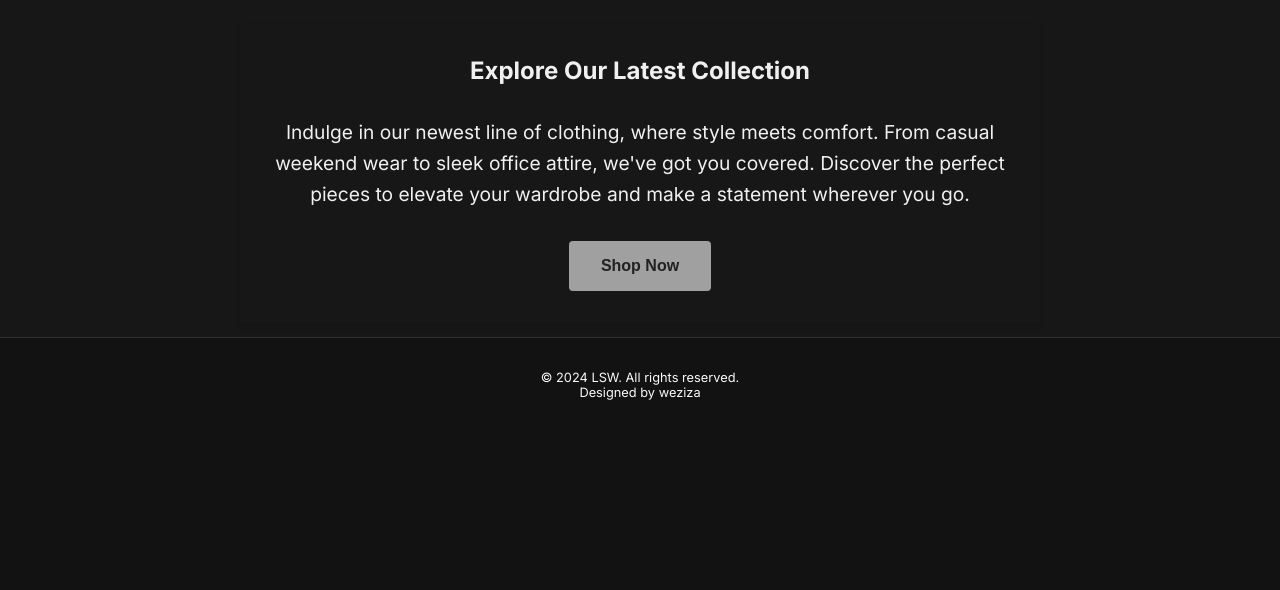
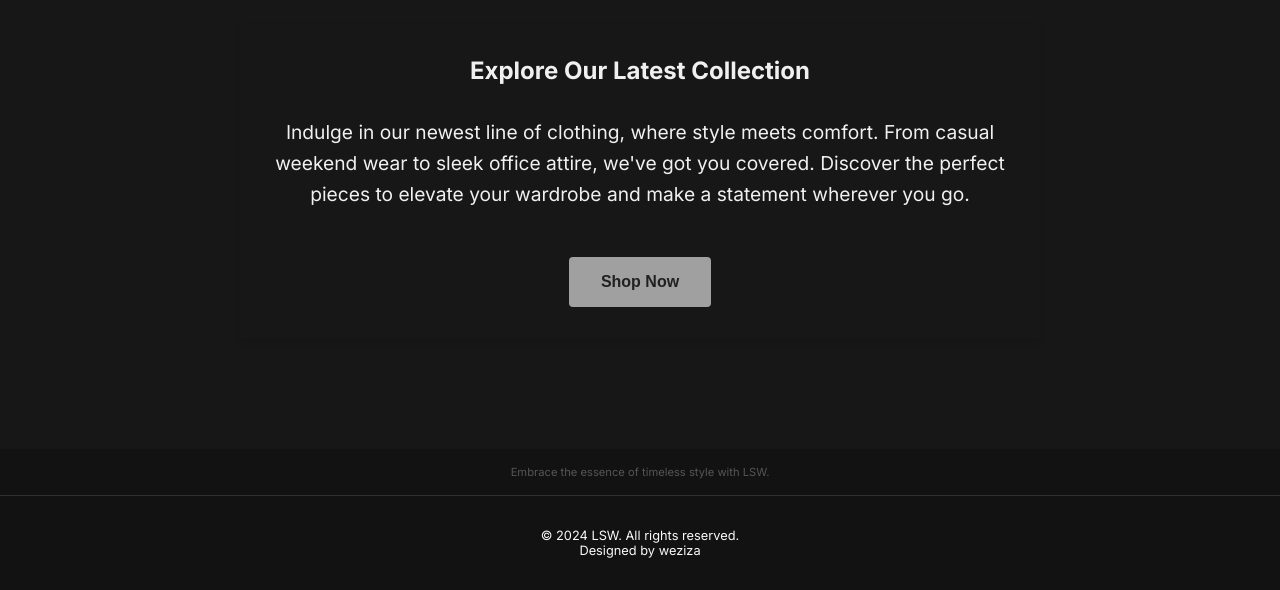
Before and after one commit to wweziza/lsw-ink, a Next.js app: page / in a window 1280 px wide. Shown: the part 686-1276 px from the top of the page. Before the commit the page ends 1118 px from the top, so only its background shows below. Built offline with nearby package versions, Linux system fonts and the light colour scheme.

Commit message:
TODO: styling seperated

```diff
--- a/src/app/page.module.css
+++ b/src/app/page.module.css
@@ -217,30 +217,45 @@
 }
 /*secondPage  section*/
 .newContentSection {
+  display: flex;
+  flex-direction: column;
+  align-items: center;
+  justify-content: center;
   text-align: center;
-  padding: 2rem 0;
+  padding: 4rem 2rem;
   font-size: 1.2rem;
   color: #555;
+  min-height: 70vh;
+  margin: auto auto auto;
+
+}
+.semiFooter{
+  color: #555;
+  min-height: 0.1vh;
+  text-align:end;
+  padding: 1rem 3rem;
+  font-size: 0.7rem;
+  margin: auto auto auto;
+}
+.newPageContent {
+  max-width: 800px;
+  width: 100%;
+  padding: 2rem;
+  background-color: #fff;
+  box-shadow: 0 4px 6px rgba(0, 0, 0, 0.1);
+  animation: fadeIn 4s ease forwards;
+  margin: auto auto 6rem;
 
 }
 
 .newPageContent h2 {
   margin-bottom: 2rem;
 }
-
-.newPageContent {
-  max-width: 800px;
-  margin: 0 auto;
-  padding: 2rem;
-  background-color: #fff;
-  box-shadow: 0 4px 6px rgba(0, 0, 0, 0.1);
-  animation: fadeIn 4s ease forwards;
-}
-
 .newPageContent p {
   font-size: 1.2rem;
   line-height: 1.6;
-  margin-bottom: 2rem;
+  margin-bottom: 3rem;
+  margin-top: 1rem;
 }
 
 .newPageContent .shopBtn {
--- a/src/app/page.tsx
+++ b/src/app/page.tsx
@@ -2,6 +2,7 @@
 import React, { lazy, Suspense, useState, useEffect } from 'react';
 import Link from 'next/link';
 import styles from './page.module.css';
+
 import { useTheme } from './functions/useTheme';
 import { useRandomLetters } from './functions/useRandomLetters';
 import { useNavbarOpacity } from './functions/useNavbarOpacity';
@@ -69,6 +70,9 @@ const Home = () => {
           <SecondPage />
         </div>
       </Suspense>
+      <div className={styles.semiFooter}>
+        <p>Embrace the essence of timeless style with LSW.</p>
+      </div>
       <footer className={styles.footer}>
         <div className={styles.footerDisclaimer}>
           <p>&copy; 2024 LSW. All rights reserved.</p>
```
Also changed, not shown: src/app/style/secondPage.module.css (added).
